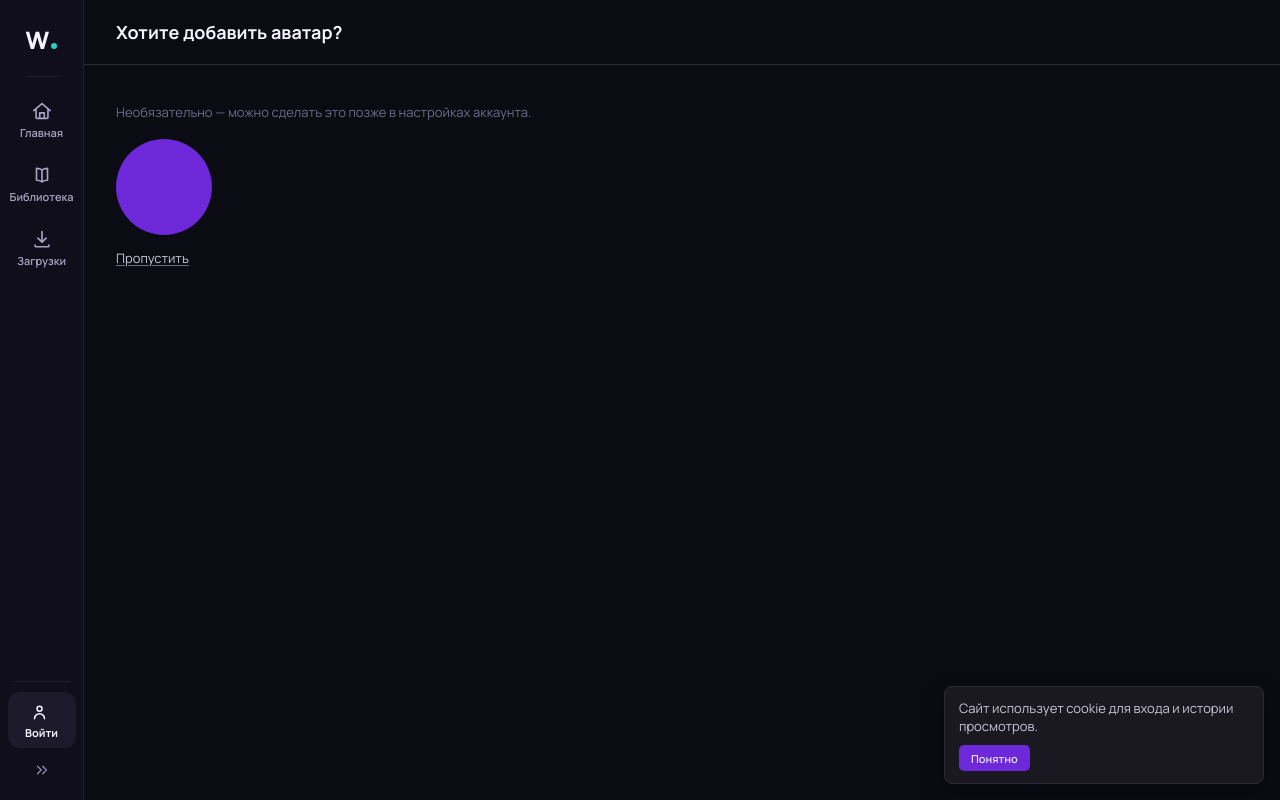
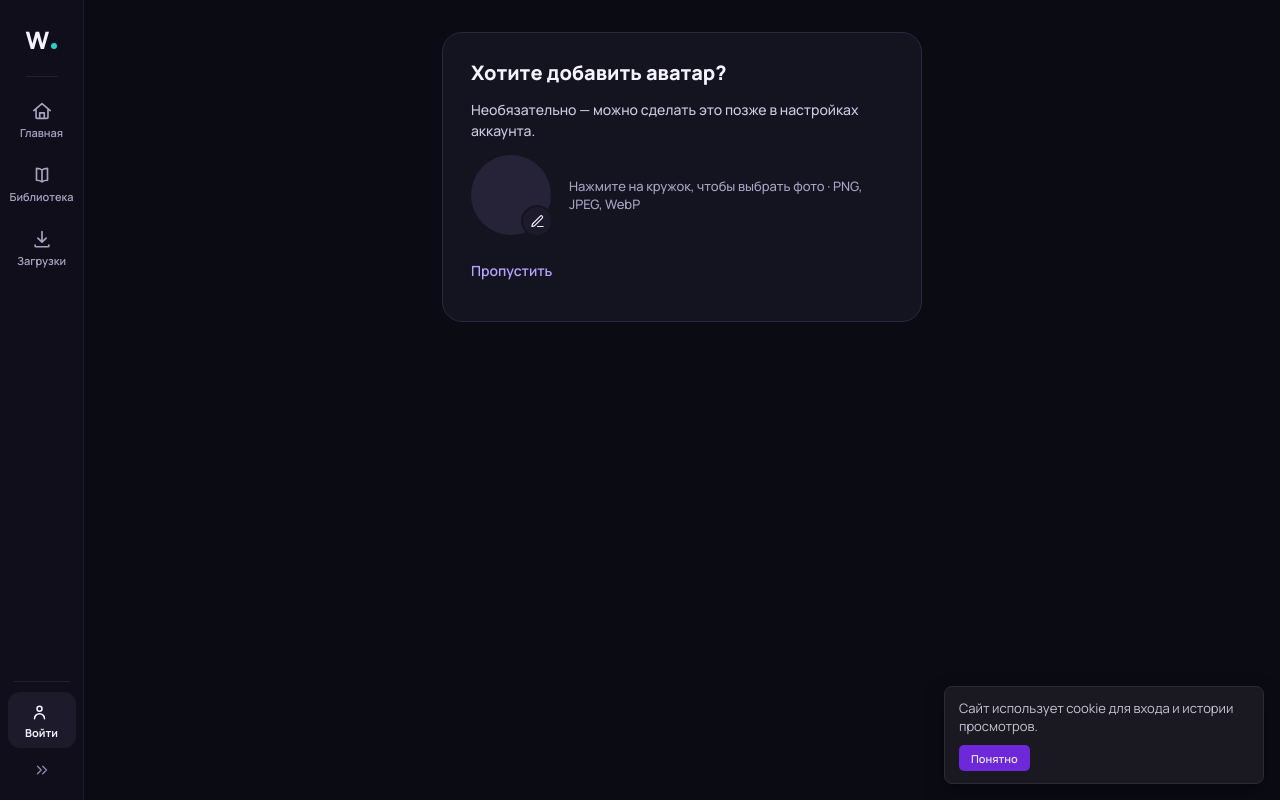
Before and after one commit to LLIJIYAPNIK/ranobelib-companion, a Python web app: template app/templates/register_avatar.html in a window 1280 px wide. Run offline with Jinja, Linux system fonts and the light colour scheme; the template is opened without the code that fills it, so the values that code supplies are empty.

Commit message:
feat: Aurora Ink avatar step after registration (PR 262)
register_avatar.html: not mocked in the design, so it's the auth card's form
column on its own (.auth-card--single) - title, the optional-step note, the
settings page's 80px avatar circle with a pen badge (still the file picker,
avatar-upload.js) and a hint beside it, errors as ui-notice, «Пропустить».

Co-Authored-By: Claude Opus 5.5 <noreply@anthropic.com>

```diff
--- a/app/templates/register_avatar.html
+++ b/app/templates/register_avatar.html
@@ -1,18 +1,22 @@
 {% extends "base.html" %}
 {% block title %}Добавить аватар — RanobeLib Companion{% endblock %}
 {% block content %}
-<header class="header">
-  <h1 class="toc__title">Хотите добавить аватар?</h1>
-</header>
-<main class="content">
-  <p class="content__hint">
-    Необязательно — можно сделать это позже в настройках аккаунта.
-  </p>
+{#
+  PR 262 (Aurora Ink): the optional avatar step after registration. Not mocked in the
+  design - it's the auth card's form column on its own, with the settings page's avatar
+  row (80px circle with a pen badge, the circle is the file picker - avatar-upload.js).
+#}
+<main class="auth-page">
+  <div class="auth-card auth-card--single">
+    <div class="auth-card__form">
+      <h1 class="auth-card__title">Хотите добавить аватар?</h1>
+      <p class="auth-card__text">Необязательно — можно сделать это позже в настройках аккаунта.</p>
       {% if avatar_error %}
-  <p class="form-error">{{ avatar_error }}</p>
+      <p class="ui-notice ui-notice--error">{{ avatar_error }}</p>
       {% endif %}
+      <div class="avatar-row">
         <form
-    class="settings-form settings-form--avatar"
+          class="settings-form--avatar"
           method="post"
           action="/register/avatar"
           enctype="multipart/form-data"
@@ -27,7 +31,7 @@
               {% endif %}
             </span>
             <span class="avatar-upload__overlay" aria-hidden="true">
-        <svg viewBox="0 0 24 24" width="20" height="20" fill="none" stroke="currentColor" stroke-width="1.8" stroke-linecap="round" stroke-linejoin="round">
+              <svg viewBox="0 0 24 24" width="15" height="15" fill="none" stroke="currentColor" stroke-width="1.8" stroke-linecap="round" stroke-linejoin="round">
                 <path d="M12 20h9"/>
                 <path d="M16.5 3.5a2.12 2.12 0 0 1 3 3L7 19l-4 1 1-4Z"/>
               </svg>
@@ -43,7 +47,11 @@
             >
           </label>
         </form>
-  <p class="content__hint content__hint--auth"><a href="/">Пропустить</a></p>
+        <p class="avatar-row__hint">Нажмите на кружок, чтобы выбрать фото · PNG, JPEG, WebP</p>
+      </div>
+      <p class="auth-card__skip"><a href="/">Пропустить</a></p>
+    </div>
+  </div>
 </main>
 <script src="{{ url_for('static', path='js/avatar-upload.js') }}" defer></script>
 {% endblock %}
```
Lines whose indentation alone changed are shown as unchanged.
